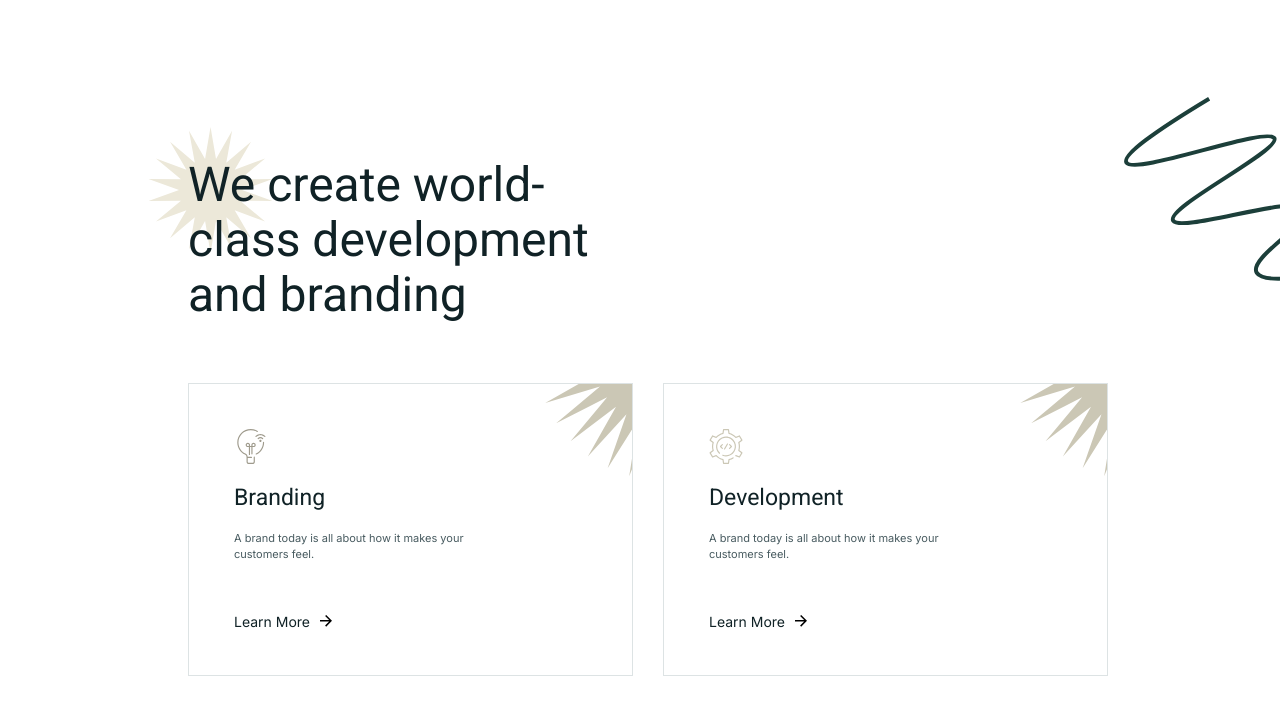
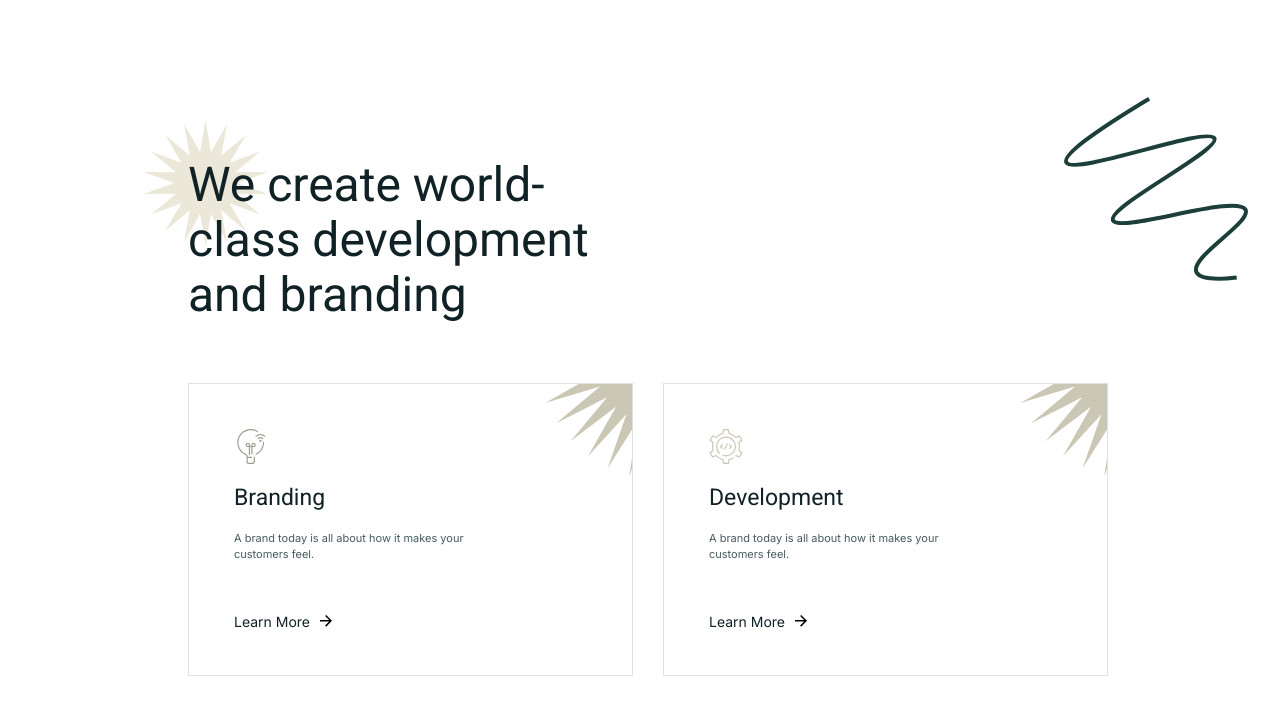
Before and after one commit to Kobeleva/project-, a plain HTML site: page index.html in a window 1280 px wide. Shown: the part 865-1568 px from the top of the page. Drawn offline with Linux system fonts and the light colour scheme; files whose address does not match are found by name.

Commit message:
Add files via upload

```diff
--- a/index.html
+++ b/index.html
@@ -18,7 +18,7 @@
             <h1 class="Elevate">Elevate your brand with Willow</h1>
             <p class="unlimited-text">unlimited design subscriptions to your business.</p>
             <button class="started">
-                <p>Get Started</p>
+                Get Started
                 <img class="arrow" src="images/1white_arrow.svg" alt="">
             </button>
             <p class="heart-text">Design you'll 💛 guaranteed</p>
@@ -42,7 +42,7 @@
                 <div class="green-content">
                     <p class="white_text">Start growing with <span class="yellow-word">Willow.</span></p>
                     <button class="started-more">
-                        <p>Learn More</p>
+                        Learn More
                         <img src="images/1white_arrow.svg" alt="">
                     </button>
                 </div>
@@ -61,10 +61,11 @@
             </div>
         </div>
         <section class="second_page">
+            <img class="Star2" src="images/2star_on_plaque-.svg" alt="">
+            <img class="Squiggle" src="images/2squiggle.svg" alt="">
+            <div class="second-content">
                 <div class="main-header">
-                <img class="Star2" src="images/2star_on_plaque-.svg" alt="">
                     <h2 class="two">We create world-class development and branding</h2>
-                <img class="Squiggle" src="images/2squiggle.svg" alt="">
                 </div>
                 <div class="icons">
                     <div class="icons1">
@@ -106,6 +107,7 @@
                             Learn More
                             <img class="arrow5" src="images/1white_arrow.svg" alt="">
                         </button>
+                    </div>
                 </div>
             </div>
         </section>
--- a/styles/style.css
+++ b/styles/style.css
@@ -275,22 +275,27 @@ header{
 }
 .second_page {
     width: 100%;
-    max-width: 920px;
+    max-width: 1440px;
     margin: 120px auto 0 auto;
     padding: 0;
     position: relative;
 }
+.second-content {
+    width: 100%;
+    max-width: 920px;
+    margin: 0 auto;
+}
 .Star2 {
     position: absolute;
-    left: -40px;
-    top: -30px;
+    left: 135px;
+    top: -37px;
     width: 126px;
     height: 126px;
-    z-index: -1;
+    z-index: 1;
 }
 .Squiggle {
     position: absolute;
-    right: -200px;
+    right: 40px;
     top: -60px;
     width: 184px;
     height: 184px;
```
Lines whose indentation alone changed are shown as unchanged.
